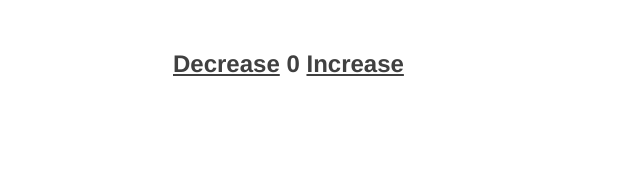
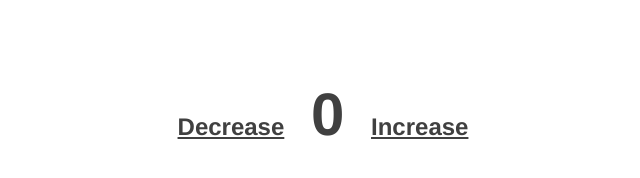
Before and after one commit to chrisbarr/jQuery.clickHold, a plain HTML site: page demo.html in a window 1280 px wide. Shown: the whole page, without its empty margins (317-957 px from the left). Drawn offline with nearby package versions, Linux system fonts and the light colour scheme.

Commit message:
Styling tweaks

```diff
--- a/demo.html
+++ b/demo.html
@@ -31,14 +31,23 @@
 
 	<style type="text/css">
 		#main {
-			width: 300px;
-			margin: 50px auto 0;
+			width: 400px;
+			margin: 80px auto 0;
 			font-family: Helvetica;
 			color: #404040;
 		}
 
 		#main a {
 			color: #404040;
+		}
+
+		#main h2 {
+			text-align: center;
+		}
+
+		#counter {
+			font-size: 60px;
+			margin: 0 20px;
 		}
 	</style>
 </head>
```
